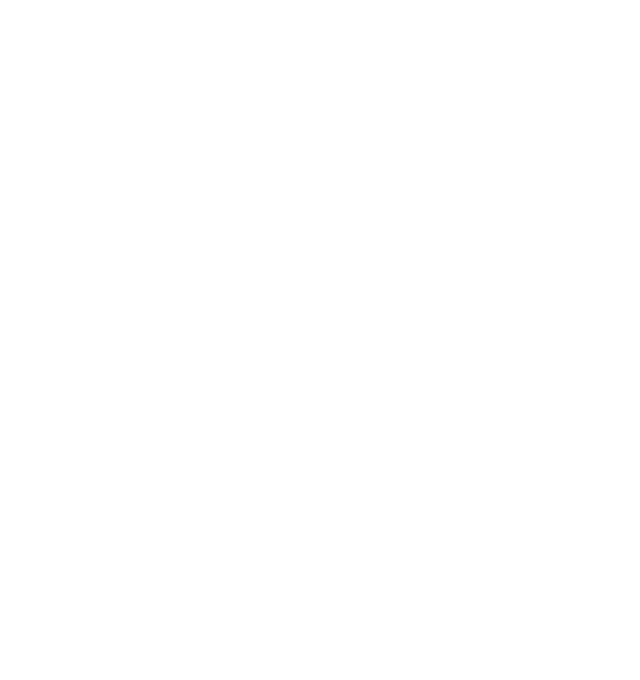
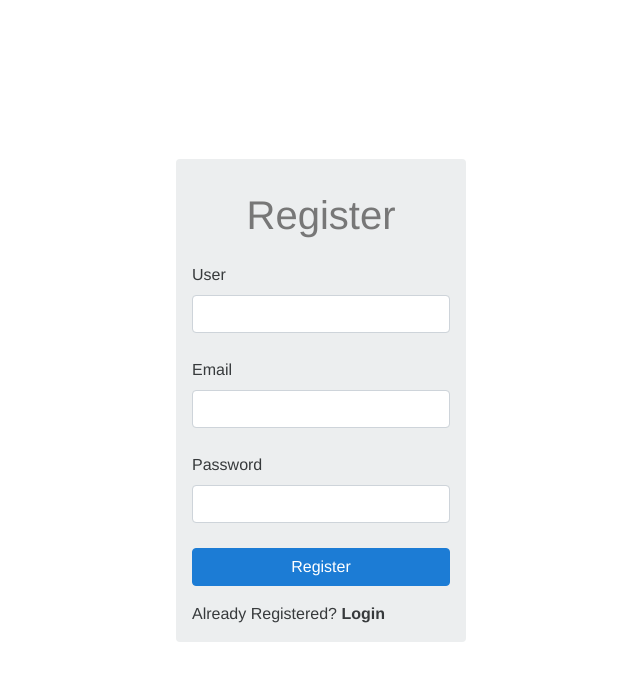
Before and after one commit to yasamanmansouri76/Dashboard-Blog, a Vue app: page /register in a window 1280 px wide. Shown: the top 680 px of the page, without its empty margins (319-959 px from the left). Built offline with nearby package versions, Linux system fonts and the light colour scheme.

Commit message:
Add register form ui

```diff
--- a/package.json
+++ b/package.json
@@ -13,6 +13,7 @@
     "bootstrap": "^4.6.0",
     "bootstrap-vue": "^2.22.0",
     "core-js": "^3.8.3",
+    "vee-validate": "^2.2.13",
     "vue": "^2.7.10",
     "vue-router": "^3.5.1",
     "vuex": "^3.4.0"
--- a/public/index.html
+++ b/public/index.html
@@ -1,15 +1,19 @@
 <!DOCTYPE html>
 <html lang="">
   <head>
-    <meta charset="utf-8">
-    <meta http-equiv="X-UA-Compatible" content="IE=edge">
-    <meta name="viewport" content="width=device-width,initial-scale=1.0">
-    <link rel="icon" href="<%= BASE_URL %>favicon.ico">
+    <meta charset="utf-8" />
+    <meta http-equiv="X-UA-Compatible" content="IE=edge" />
+    <meta name="viewport" content="width=device-width,initial-scale=1.0" />
+    <link rel="icon" href="<%= BASE_URL %>favicon.ico" />
     <title><%= htmlWebpackPlugin.options.title %></title>
   </head>
   <body>
     <noscript>
-      <strong>We're sorry but <%= htmlWebpackPlugin.options.title %> doesn't work properly without JavaScript enabled. Please enable it to continue.</strong>
+      <strong
+        >We're sorry but <%= htmlWebpackPlugin.options.title %> doesn't work
+        properly without JavaScript enabled. Please enable it to
+        continue.</strong
+      >
     </noscript>
     <div id="app"></div>
     <!-- built files will be auto injected -->
--- a/src/App.vue
+++ b/src/App.vue
@@ -17,23 +17,9 @@
 </script>
 <style lang="scss">
 #app {
-  font-family: Avenir, Helvetica, Arial, sans-serif;
+  font-family: Helvetica;
   -webkit-font-smoothing: antialiased;
   -moz-osx-font-smoothing: grayscale;
-  text-align: center;
-  color: #2c3e50;
-}
-
-nav {
-  padding: 30px;
-
-  a {
-    font-weight: bold;
-    color: #2c3e50;
-
-    &.router-link-exact-active {
-      color: #42b983;
-    }
-  }
+  height: 100vh;
 }
 </style>
--- a/src/assets/styles/main.scss
+++ b/src/assets/styles/main.scss
@@ -1,2 +1,37 @@
 @import "node_modules/bootstrap/scss/bootstrap.scss";
 @import "node_modules/bootstrap-vue/src/index.scss";
+@import "./variables.scss";
+
+body {
+  margin: 0px !important;
+}
+
+.bg-lighten-grey {
+  background: $color-lighten-grey;
+}
+
+.txt-grey {
+  color: $color-grey;
+}
+
+.txt-dark {
+  color: $color-dark;
+}
+
+a {
+  color: inherit;
+}
+
+.my-form {
+  label {
+    color: $color-dark;
+  }
+  .form-group {
+    margin-bottom: 25px;
+  }
+}
+
+.btn-blue {
+  background: $color-blue;
+  border-color: $color-blue;
+}
--- /dev/null
+++ b/src/assets/styles/variables.scss
@@ -0,0 +1,16 @@
+// Colors
+$color-light-grey: #dddddd;
+$color-lighten-grey: #eceeef;
+$color-mid-grey: #818a91;
+$color-grey: #777777;
+$color-mid-dark: #55595c;
+$color-dark: #373a3c;
+$color-red: #d9534f;
+$color-orange: #f0ad4e;
+$color-mid-blue: #56c0e0;
+$color-light-blue: #dcedf6;
+$color-blue: #1c7cd5;
+$color-light-green: #e2eed8;
+$color-green: #5cb85c;
+$color-light-yellow: #fcf7e4;
+$color-light-pink: #efdfdf;
--- /dev/null
+++ b/src/components/shared/form-error.vue
@@ -0,0 +1,21 @@
+<template>
+  <b-form-invalid-feedback>
+    <ul class="list-unstyled px-0">
+      <li v-for="error in errorsText" :key="error">
+        {{ error }}
+      </li>
+    </ul>
+  </b-form-invalid-feedback>
+</template>
+
+<script>
+export default {
+  name: "formError",
+  props: {
+    errorsText: {
+      type: Array,
+      default: () => [],
+    },
+  },
+};
+</script>
--- a/src/layouts/auth.vue
+++ b/src/layouts/auth.vue
@@ -1,7 +1,7 @@
 <template>
-  <div>
+  <b-container fluid class="h-100">
     <slot />
-  </div>
+  </b-container>
 </template>
 <script>
 export default {
--- a/src/layouts/index.vue
+++ b/src/layouts/index.vue
@@ -2,7 +2,8 @@
   <div>
     <div id="nav">
       <router-link to="/">Home</router-link> |
-      <router-link to="/login">Login</router-link>
+      <router-link to="/login">Login</router-link> |
+      <router-link to="/register">Register</router-link>
     </div>
     <slot />
   </div>
--- a/src/main.js
+++ b/src/main.js
@@ -1,12 +1,21 @@
 import Vue from "vue";
 import App from "./App.vue";
 import { BootstrapVue, IconsPlugin } from "bootstrap-vue";
+import VeeValidate from "vee-validate";
 import router from "./router";
+import globalMixin from "@/mixins/global.js";
+import "@/assets/styles/main.scss";
 
 Vue.config.productionTip = false;
 
+Vue.mixin(globalMixin);
+
 Vue.use(BootstrapVue);
 Vue.use(IconsPlugin);
+Vue.use(VeeValidate, {
+  inject: true,
+  fieldsBagName: "veeFields",
+});
 
 new Vue({
   router,
--- /dev/null
+++ b/src/mixins/global.js
@@ -0,0 +1,13 @@
+export default {
+  methods: {
+    validateState(ref) {
+      if (
+        this.veeFields[ref] &&
+        (this.veeFields[ref].dirty || this.veeFields[ref].validated)
+      ) {
+        return !this.errors.has(ref);
+      }
+      return null;
+    },
+  },
+};
--- a/src/router/index.js
+++ b/src/router/index.js
@@ -15,6 +15,11 @@
     name: "login",
     component: () => import("@/views/auth/login.vue"),
   },
+  {
+    path: "/register",
+    name: "register",
+    component: () => import("@/views/auth/register.vue"),
+  },
 ];
 
 const router = new VueRouter({
--- /dev/null
+++ b/src/views/auth/register.vue
@@ -0,0 +1,82 @@
+<template>
+  <b-row class="align-items-center h-100 justify-content-center">
+    <b-col col lg="3" sm="10">
+      <b-form class="bg-lighten-grey p-3 my-form rounded">
+        <h1 class="text-center txt-grey py-3">Register</h1>
+        <b-form-group label="User" label-for="user">
+          <b-form-input
+            id="user"
+            name="user"
+            v-model="user"
+            v-validate="{ required: true }"
+            :state="validateState('user')"
+            aria-describedby="user-feedback"
+            data-vv-as="user"
+          />
+          <form-error :errors-text="errors.collect('user')" />
+        </b-form-group>
+        <b-form-group label="Email" label-for="email">
+          <b-form-input
+            id="email"
+            name="email"
+            v-model="email"
+            v-validate="{ required: true }"
+            :state="validateState('email')"
+            aria-describedby="email-feedback"
+            data-vv-as="email"
+          />
+          <form-error :errors-text="errors.collect('email')" />
+        </b-form-group>
+        <b-form-group label="Password" label-for="password">
+          <b-form-input
+            id="password"
+            name="password"
+            v-model="password"
+            v-validate="{ required: true }"
+            :state="validateState('password')"
+            aria-describedby="password-feedback"
+            data-vv-as="password"
+          />
+          <form-error :errors-text="errors.collect('password')" />
+        </b-form-group>
+        <b-button block class="btn-blue" @click="onSubmit">Register</b-button>
+        <span class="txt-dark mt-3 d-block">
+          Already Registered?
+          <router-link to="/login" class="font-weight-bold">Login</router-link>
+        </span>
+      </b-form>
+    </b-col>
+  </b-row>
+</template>
+
+<script>
+import authLayout from "@/layouts/auth.vue";
+import formError from "@/components/shared/form-error.vue";
+
+export default {
+  name: "RegisterComponent",
+  data() {
+    return {
+      user: "",
+      email: "",
+      password: "",
+    };
+  },
+  components: {
+    formError,
+  },
+  methods: {
+    onSubmit() {
+      this.$validator.validateAll().then((result) => {
+        if (!result) {
+          return;
+        }
+        alert("Form submitted!");
+      });
+    },
+  },
+  created() {
+    this.$emit("update:layout", authLayout);
+  },
+};
+</script>
```
Also changed, not shown: 1 other file (tests, documents, lock files or other folders).
